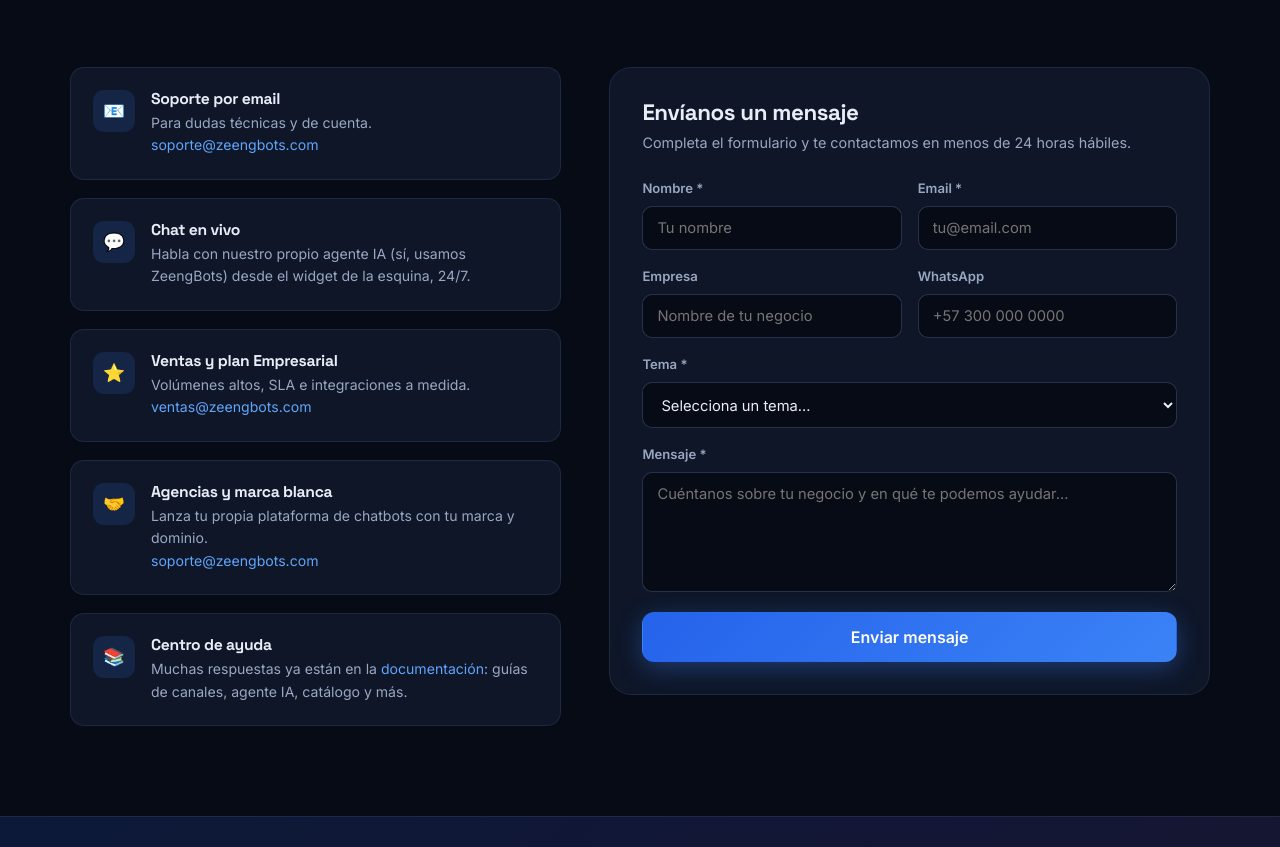
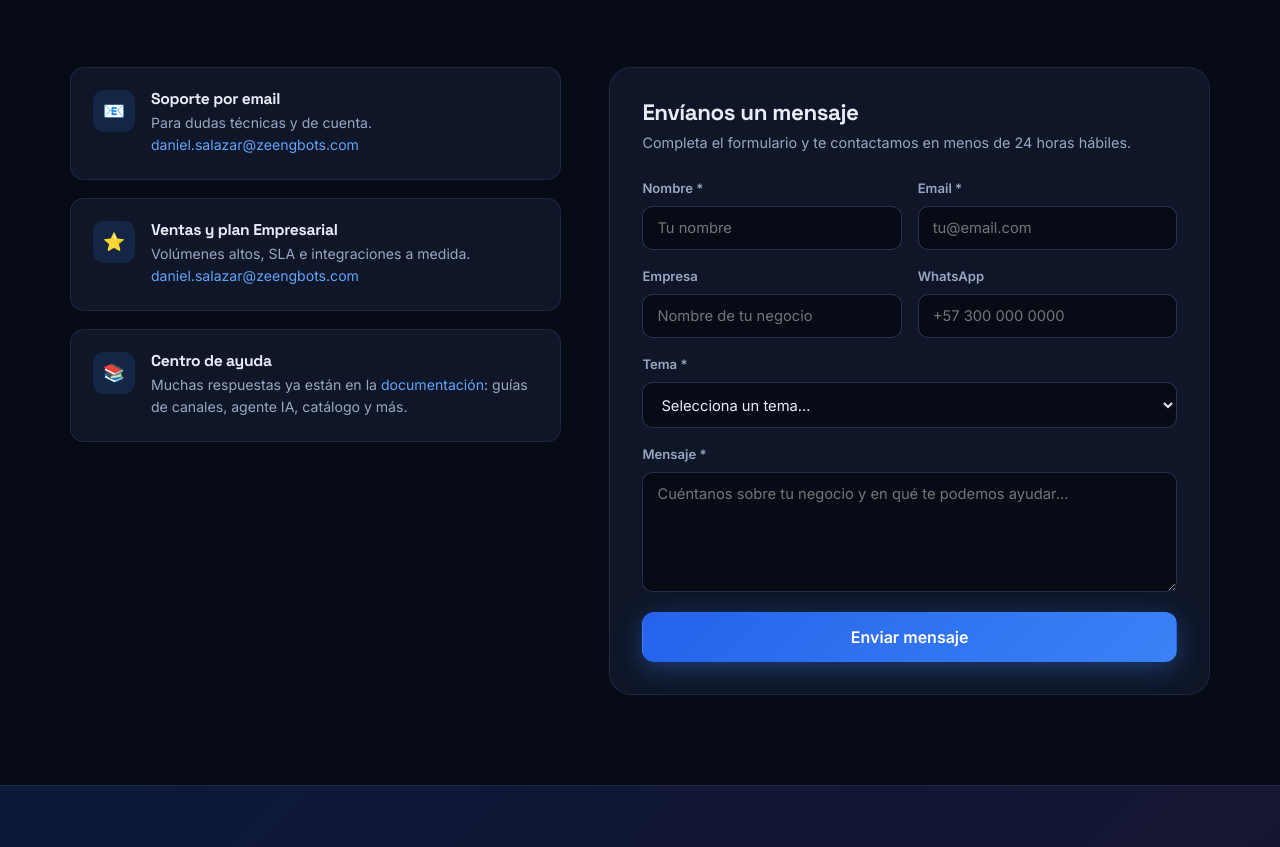
Before and after one commit to hiautomates/zeengbots, a plain HTML site: page site/contact.html in a window 1280 px wide. Shown: the part 314-1161 px from the top of the page. Drawn offline with Linux system fonts and the light colour scheme.

Commit message:
Update contact.html

```diff
--- a/site/contact.html
+++ b/site/contact.html
@@ -16,7 +16,6 @@
     <a class="logo" href="index.html"><img src="logo.png" alt="ZeengBots"></a>
     <ul class="nav-links">
       <li><a href="index.html">Inicio</a></li>
-      <li><a href="pricing.html">Precios</a></li>
       <li><a href="cases.html">Casos</a></li>
       <li><a href="blog.html">Blog</a></li>
       <li><a href="docs.html">Docs</a></li>
@@ -44,28 +43,14 @@
       <div class="ico">📧</div>
       <div>
         <h3>Soporte por email</h3>
-        <p>Para dudas técnicas y de cuenta.<br><a href="mailto:soporte@zeengbots.com">soporte@zeengbots.com</a></p>
-      </div>
-    </div>
-    <div class="info-card">
-      <div class="ico">💬</div>
-      <div>
-        <h3>Chat en vivo</h3>
-        <p>Habla con nuestro propio agente IA (sí, usamos ZeengBots) desde el widget de la esquina, 24/7.</p>
+        <p>Para dudas técnicas y de cuenta.<br><a href="mailto:daniel.salazar@zeengbots.com">daniel.salazar@zeengbots.com</a></p>
       </div>
     </div>
     <div class="info-card">
       <div class="ico">⭐</div>
       <div>
         <h3>Ventas y plan Empresarial</h3>
-        <p>Volúmenes altos, SLA e integraciones a medida.<br><a href="mailto:ventas@zeengbots.com">ventas@zeengbots.com</a></p>
-      </div>
-    </div>
-    <div class="info-card">
-      <div class="ico">🤝</div>
-      <div>
-        <h3>Agencias y marca blanca</h3>
-        <p>Lanza tu propia plataforma de chatbots con tu marca y dominio.<br><a href="mailto:soporte@zeengbots.com">soporte@zeengbots.com</a></p>
+        <p>Volúmenes altos, SLA e integraciones a medida.<br><a href="mailto:daniel.salazar@zeengbots.com">daniel.salazar@zeengbots.com</a></p>
       </div>
     </div>
     <div class="info-card">
@@ -136,7 +121,6 @@
       <div>
         <h4>Producto</h4>
         <ul>
-          <li><a href="pricing.html">Precios</a></li>
           <li><a href="cases.html">Casos de Éxito</a></li>
           <li><a href="blog.html">Blog</a></li>
           <li><a href="docs.html">Características</a></li>
```
